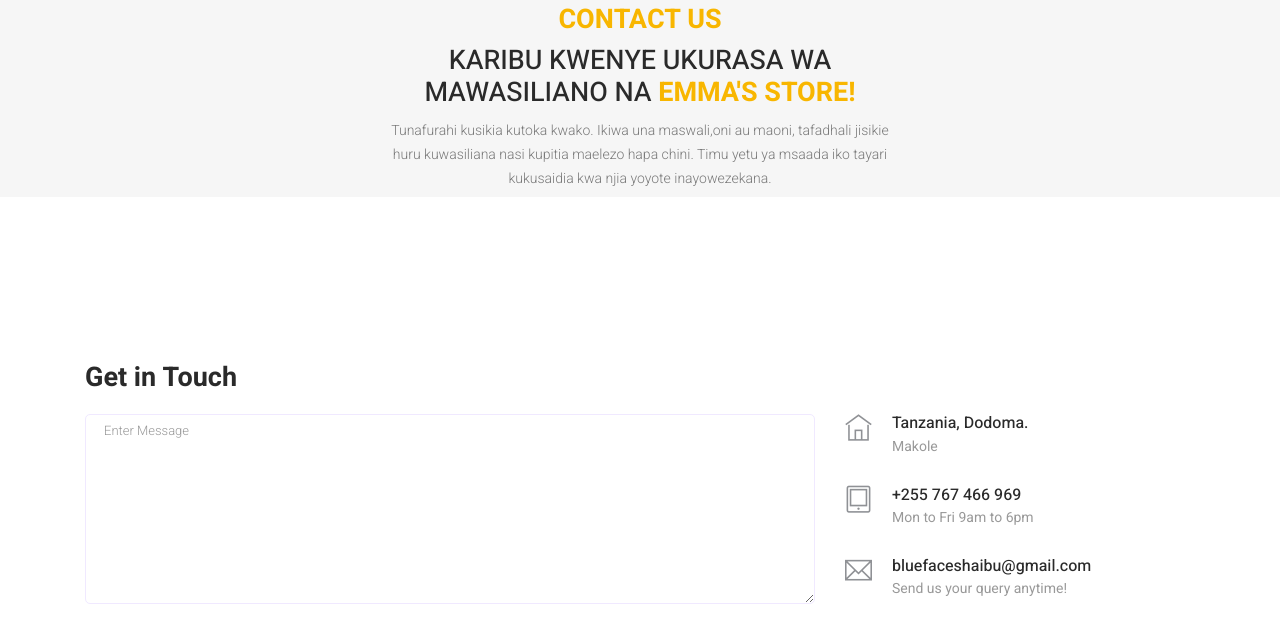
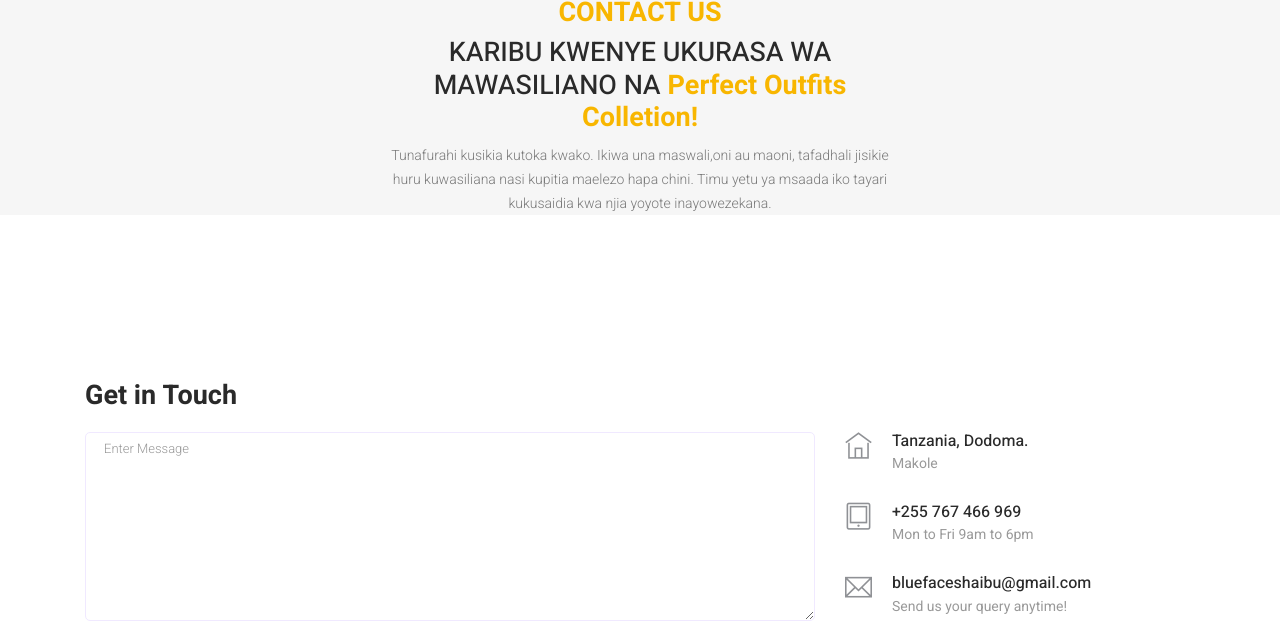
Before and after one commit to mashaka38/emma, a plain HTML site: page contact.html in a window 1280 px wide. Shown: the part 114-745 px from the top of the page. Drawn offline with Linux system fonts and the light colour scheme; some packages are replaced by stand-ins of ours.

Commit message:
Update contact.html

```diff
--- a/contact.html
+++ b/contact.html
@@ -8,7 +8,7 @@
       content="width=device-width, initial-scale=1, shrink-to-fit=no"
     />
     <link rel="icon" href="img/favicon.png" type="image/png" />
-    <title>Emma's Store</title>
+    <title>Perfect Outfits Colletion</title>
     <!-- Bootstrap CSS -->
     <link rel="stylesheet" href="css/bootstrap.css" />
     <link rel="stylesheet" href="vendors/linericon/style.css" />
@@ -184,7 +184,7 @@
                 <div class="row d-flex justify-content-center">
                   <div class="col-lg-6 text-center">
                     <h2> <b>CONTACT US</b></h2>
-                    <h2><span>KARIBU KWENYE UKURASA WA MAWASILIANO NA <b>EMMA'S STORE!</b></span></h2>
+                    <h2><span>KARIBU KWENYE UKURASA WA MAWASILIANO NA <b>Perfect Outfits Colletion!</b></span></h2>
                     <p>Tunafurahi kusikia kutoka kwako. Ikiwa una maswali,oni au maoni, tafadhali jisikie huru kuwasiliana nasi kupitia maelezo hapa chini. Timu yetu ya msaada iko tayari kukusaidia kwa njia yoyote inayowezekana.</p>
 
                   </div>
```
